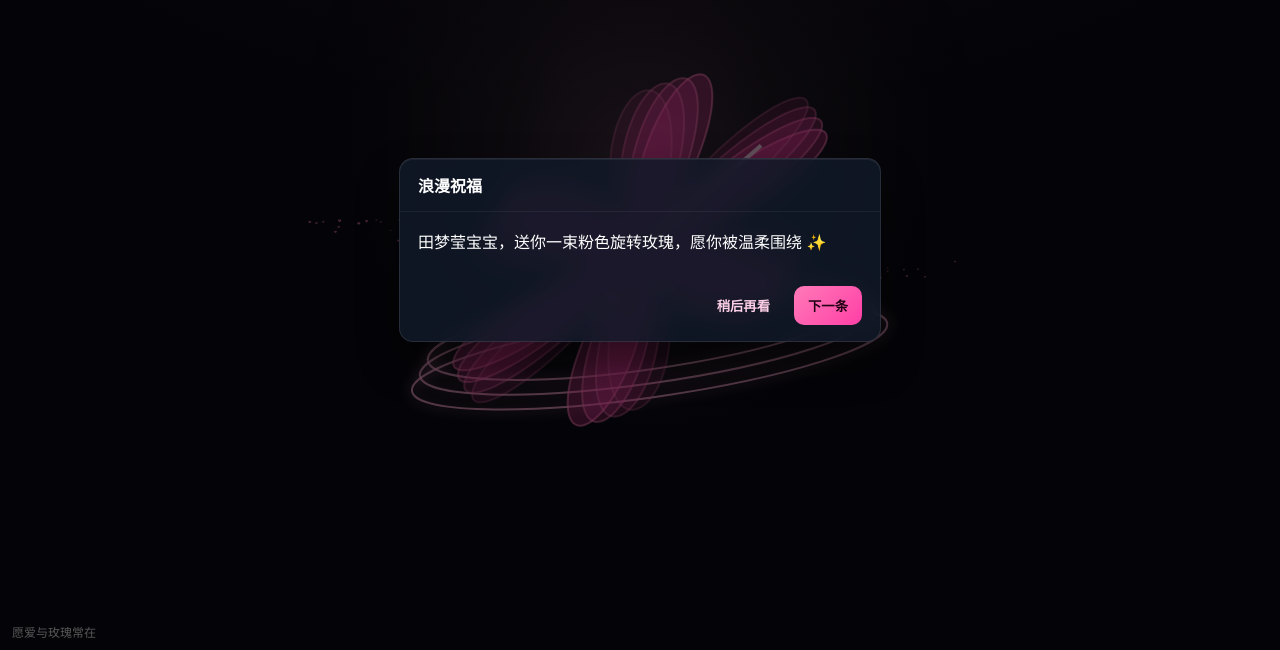
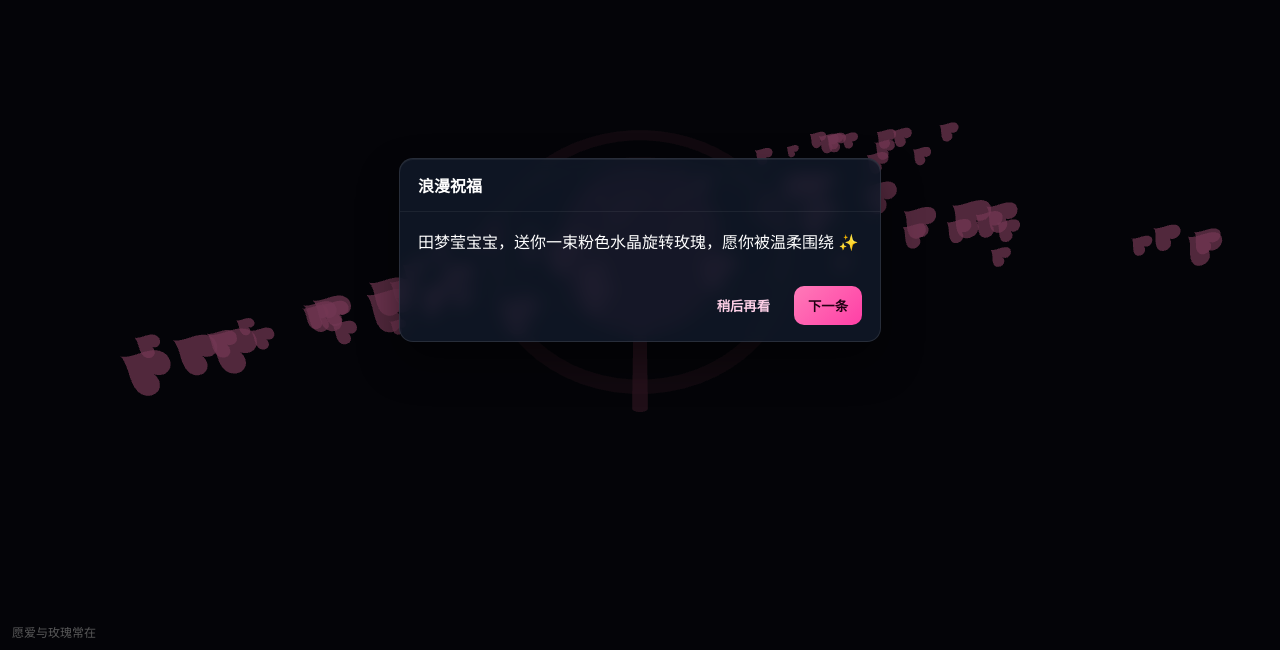
Before and after one commit to dexyy-max/pink-rose, a plain HTML site: page public/index.html in a window 1280 px wide. Shown: the part 150-800 px from the top of the page. Drawn offline with nearby package versions, Linux system fonts and the light colour scheme; animation ran at ten frames a second.

Commit message:
feat: 升级为3D水晶玫瑰效果，使用Three.js实现

```diff
--- a/public/index.html
+++ b/public/index.html
@@ -3,7 +3,7 @@
   <head>
     <meta charset="utf-8" />
     <meta name="viewport" content="width=device-width, initial-scale=1, maximum-scale=1" />
-    <title>粉色旋转玫瑰 · 祝福</title>
+    <title>粉色水晶旋转玫瑰 · 祝福</title>
     <style>
       :root{
         --bg:#0a0a12;
@@ -12,11 +12,11 @@
         --light:#ffe6f3;
         --overlay: rgba(0,0,0,.55);
       }
-      html,body{height:100%}
-      body{margin:0;background: radial-gradient(1200px 600px at 50% -100px, #1a1020 0%, var(--bg) 60%);color:#fff;font-family:-apple-system,BlinkMacSystemFont,"Segoe UI",Roboto,Helvetica,Arial,"Noto Sans",sans-serif;overflow:hidden}
-      #stage{position:absolute;inset:0;width:100%;height:100%;display:block}
-      .credit{position:fixed;left:12px;bottom:10px;opacity:.75;font-size:12px;user-select:none}
-      .modal-mask{position:fixed;inset:0;background:var(--overlay);display:none;align-items:center;justify-content:center;z-index:10;padding:16px}
+      html,body{height:100%;margin:0;overflow:hidden}
+      body{background: radial-gradient(1200px 600px at 50% -100px, #1a1020 0%, var(--bg) 60%);color:#fff;font-family:-apple-system,BlinkMacSystemFont,"Segoe UI",Roboto,Helvetica,Arial,"Noto Sans",sans-serif}
+      #container{position:absolute;inset:0;width:100%;height:100%}
+      .credit{position:fixed;left:12px;bottom:10px;opacity:.75;font-size:12px;user-select:none;z-index:5}
+      .modal-mask{position:fixed;inset:0;background:var(--overlay);display:none;align-items:center;justify-content:center;z-index:100;padding:16px}
       .modal{width:min(92vw,480px);background:rgba(17,25,40,.85);border:1px solid rgba(255,255,255,.1);border-radius:14px;box-shadow:0 20px 40px rgba(0,0,0,.45), inset 0 1px 0 rgba(255,255,255,.06);backdrop-filter:blur(8px)}
       .modal header{padding:14px 18px;border-bottom:1px solid rgba(255,255,255,.06);font-weight:600}
       .modal main{padding:18px;font-size:16px;line-height:1.6}
@@ -27,7 +27,7 @@
     </style>
   </head>
   <body>
-    <canvas id="stage"></canvas>
+    <div id="container"></div>
     <div class="credit">愿爱与玫瑰常在</div>
 
     <div id="modalMask" class="modal-mask" role="dialog" aria-modal="true" aria-hidden="true">
@@ -41,113 +41,228 @@
       </div>
     </div>
 
+    <script src="https://cdn.jsdelivr.net/npm/three@0.168.0/build/three.min.js"></script>
     <script>
-      const canvas = document.getElementById('stage');
-      const ctx = canvas.getContext('2d');
-      const DPR = Math.max(1, Math.min(2, window.devicePixelRatio || 1));
-      let W, H, CX, CY;
+
+      const container = document.getElementById('container');
+      let W = innerWidth, H = innerHeight;
+
+      // Scene
+      const scene = new THREE.Scene();
+      scene.background = new THREE.Color(0x0a0a12);
+
+      // Camera
+      const camera = new THREE.PerspectiveCamera(50, W/H, 0.1, 1000);
+      camera.position.set(0, 3, 12);
+      camera.lookAt(0, 0, 0);
+
+      // Renderer
+      const renderer = new THREE.WebGLRenderer({ antialias: true, alpha: true });
+      renderer.setSize(W, H);
+      renderer.setPixelRatio(Math.min(2, devicePixelRatio));
+      renderer.shadowMap.enabled = true;
+      container.appendChild(renderer.domElement);
+
       function resize(){
-        W = canvas.clientWidth = innerWidth;
-        H = canvas.clientHeight = innerHeight;
-        canvas.width = Math.floor(W * DPR);
-        canvas.height = Math.floor(H * DPR);
-        ctx.setTransform(DPR,0,0,DPR,0,0);
-        CX = W/2; CY = H/2 + Math.min(120, H*0.05);
+        W = innerWidth; H = innerHeight;
+        camera.aspect = W/H; camera.updateProjectionMatrix();
+        renderer.setSize(W, H);
       }
-      resize(); addEventListener('resize', resize);
+      addEventListener('resize', resize);
 
-      // hearts particles
-      const hearts = Array.from({length:120}, ()=>({
-        a: Math.random()*Math.PI*2,
-        r: 80 + Math.random()*260,
-        z: Math.random()*0.8+0.2,
-        spd: (Math.random()*0.4+0.2) * (Math.random()<0.5?-1:1)
-      }));
+      // Lights
+      const ambientLight = new THREE.AmbientLight(0xffffff, 0.4);
+      scene.add(ambientLight);
+      const pointLight1 = new THREE.PointLight(0xff7ab8, 1.2, 20);
+      pointLight1.position.set(3, 4, 5);
+      scene.add(pointLight1);
+      const pointLight2 = new THREE.PointLight(0xff3fa6, 0.8, 20);
+      pointLight2.position.set(-3, 4, -5);
+      scene.add(pointLight2);
 
-      // draw a heart at x,y, size, alpha
-      function heart(x,y,s,alpha){
-        ctx.save();
-        ctx.translate(x,y); ctx.scale(s,s);
-        ctx.globalAlpha = alpha;
-        ctx.fillStyle = 'rgba(255,122,184,0.9)';
-        ctx.beginPath();
-        for(let t=0;t<Math.PI*2;t+=0.2){
-          const hx = 16*Math.pow(Math.sin(t),3);
-          const hy = 13*Math.cos(t)-5*Math.cos(2*t)-2*Math.cos(3*t)-Math.cos(4*t);
-          t===0?ctx.moveTo(hx,-hy):ctx.lineTo(hx,-hy);
-        }
-        ctx.closePath(); ctx.fill();
-        ctx.restore();
+      // Pink crystal material
+      const pinkCrystalMaterial = new THREE.MeshPhysicalMaterial({
+        color: 0xff7ab8,
+        transparent: true,
+        opacity: 0.75,
+        metalness: 0.1,
+        roughness: 0.05,
+        clearcoat: 1.0,
+        clearcoatRoughness: 0.02,
+        emissive: 0xff3fa6,
+        emissiveIntensity: 0.15,
+      });
+
+      const stemMaterial = new THREE.MeshPhysicalMaterial({
+        color: 0xff7ab8,
+        transparent: true,
+        opacity: 0.7,
+        metalness: 0.05,
+        roughness: 0.1,
+      });
+
+      const leafMaterial = new THREE.MeshPhysicalMaterial({
+        color: 0xff8ac8,
+        transparent: true,
+        opacity: 0.8,
+        metalness: 0.08,
+        roughness: 0.05,
+      });
+
+      const ringMaterial = new THREE.MeshPhysicalMaterial({
+        color: 0xff7ab8,
+        transparent: true,
+        opacity: 0.3,
+        metalness: 0.0,
+        roughness: 0.0,
+        side: THREE.DoubleSide,
+      });
+
+      // Rose flower (deformed sphere)
+      const roseGeometry = new THREE.SphereGeometry(1.2, 30, 30);
+      const positions = roseGeometry.attributes.position;
+      for(let i=0; i<positions.count; i++){
+        const x = positions.getX(i), y = positions.getY(i), z = positions.getZ(i);
+        const r = Math.sqrt(x*x + y*y + z*z);
+        const scale = 1 + 0.15*Math.sin(r*8) * Math.cos(y*3);
+        positions.setXYZ(i, x*scale, y*scale, z*scale);
+      }
+      positions.needsUpdate = true;
+      roseGeometry.computeVertexNormals();
+      const roseFlower = new THREE.Mesh(roseGeometry, pinkCrystalMaterial);
+      roseFlower.castShadow = true;
+      scene.add(roseFlower);
+
+      // Stem
+      const stemGeometry = new THREE.CylinderGeometry(0.08, 0.12, 2.5, 16);
+      const stem = new THREE.Mesh(stemGeometry, stemMaterial);
+      stem.position.set(0, -1.25, 0);
+      scene.add(stem);
+
+      // Leaves
+      const leafGeometry1 = new THREE.PlaneGeometry(0.8, 0.5);
+      const leaf1 = new THREE.Mesh(leafGeometry1, leafMaterial);
+      leaf1.position.set(0.8, 0.3, 0);
+      leaf1.rotation.z = Math.PI/6;
+      scene.add(leaf1);
+
+      const leafGeometry2 = new THREE.PlaneGeometry(0.7, 0.4);
+      const leaf2 = new THREE.Mesh(leafGeometry2, leafMaterial);
+      leaf2.position.set(-0.8, 0.1, 0);
+      leaf2.rotation.z = -Math.PI/9;
+      scene.add(leaf2);
+
+      // Rings (orbital rings)
+      const ringGeometry = new THREE.RingGeometry(2, 2.2, 60);
+      const ring1 = new THREE.Mesh(ringGeometry, ringMaterial);
+      ring1.rotation.x = Math.PI/4;
+      scene.add(ring1);
+
+      const ring2 = new THREE.Mesh(ringGeometry, ringMaterial);
+      ring2.rotation.x = -Math.PI/4;
+      scene.add(ring2);
+
+      // Crystal fragments
+      const fragmentGeometry = new THREE.BoxGeometry(0.2, 0.2, 0.2);
+      const fragment1 = new THREE.Mesh(fragmentGeometry, pinkCrystalMaterial);
+      fragment1.position.set(-2.1, 0.5, 0.1);
+      scene.add(fragment1);
+
+      const fragment2 = new THREE.Mesh(fragmentGeometry, pinkCrystalMaterial);
+      fragment2.position.set(-2.3, 0.3, 0.05);
+      fragment2.scale.set(0.8, 0.8, 0.8);
+      scene.add(fragment2);
+
+      // Butterfly wings (simplified)
+      const wingGeometry = new THREE.PlaneGeometry(0.5, 0.4);
+      const butterflyWing1 = new THREE.Mesh(wingGeometry, leafMaterial);
+      butterflyWing1.position.set(2.0, 0.5, 0);
+      butterflyWing1.rotation.z = Math.PI/4;
+      scene.add(butterflyWing1);
+
+      const butterflyWing2 = new THREE.Mesh(wingGeometry, leafMaterial);
+      butterflyWing2.position.set(2.2, 0.3, 0);
+      butterflyWing2.rotation.z = -Math.PI/4;
+      scene.add(butterflyWing2);
+
+      // Heart particles
+      const hearts = [];
+      const heartShape = new THREE.Shape();
+      for(let t=0; t<Math.PI*2; t+=0.1){
+        const hx = 16*Math.pow(Math.sin(t),3);
+        const hy = 13*Math.cos(t)-5*Math.cos(2*t)-2*Math.cos(3*t)-Math.cos(4*t);
+        t===0 ? heartShape.moveTo(hx/10, -hy/10) : heartShape.lineTo(hx/10, -hy/10);
+      }
+      const heartGeometry = new THREE.ShapeGeometry(heartShape);
+      const heartMaterial = new THREE.MeshBasicMaterial({
+        color: 0xff7ab8,
+        transparent: true,
+        opacity: 0.7,
+      });
+
+      for(let i=0; i<80; i++){
+        const heart = new THREE.Mesh(heartGeometry, heartMaterial);
+        const angle = Math.random()*Math.PI*2;
+        const radius = 3 + Math.random()*4;
+        heart.position.set(
+          Math.cos(angle)*radius,
+          Math.sin(angle*1.3)*1.5,
+          Math.sin(angle)*radius
+        );
+        heart.scale.setScalar(0.08 + Math.random()*0.05);
+        heart.userData = { angle, radius, speed: (Math.random()*0.5+0.2)*(Math.random()<0.5?-1:1) };
+        scene.add(heart);
+        hearts.push(heart);
       }
 
-      // rose curve parameters
-      function drawRose(time){
-        // base glow
-        const grd = ctx.createRadialGradient(CX, CY-120, 10, CX, CY-160, 340);
-        grd.addColorStop(0,'rgba(255,170,210,.20)');
-        grd.addColorStop(1,'rgba(0,0,0,0)');
-        ctx.fillStyle = grd; ctx.beginPath(); ctx.arc(CX, CY-140, 340, 0, Math.PI*2); ctx.fill();
+      // Group for rotation
+      const roseGroup = new THREE.Group();
+      scene.add(roseGroup);
+      [roseFlower, stem, leaf1, leaf2, fragment1, fragment2, butterflyWing1, butterflyWing2].forEach(m=>{
+        const clone = m.clone();
+        clone.material = m.material.clone();
+        roseGroup.add(clone);
+        scene.remove(m);
+      });
 
-        // spinning rings
-        ctx.save();
-        ctx.translate(CX, CY);
-        ctx.rotate(time*0.6);
-        ctx.strokeStyle = 'rgba(255,170,210,.7)';
-        ctx.lineWidth = 2; ctx.shadowColor = 'rgba(255,170,210,.8)'; ctx.shadowBlur = 12;
-        for(let i=0;i<3;i++){
-          ctx.beginPath();
-          ctx.ellipse(0,-40-i*14, 220+i*10, 40, 0, 0, Math.PI*2);
-          ctx.stroke();
-        }
-        ctx.restore();
+      // Animation
+      let time = 0;
+      function animate(){
+        requestAnimationFrame(animate);
+        time += 0.01;
 
-        // rotating rose (polar curve r = a * (1 - sin(kθ)) )
-        ctx.save();
-        ctx.translate(CX, CY-40);
-        ctx.rotate(time*0.8);
-        const a = 140; const k = 6; // petals count approx k
-        ctx.lineWidth = 2;
-        for(let layer=0; layer<4; layer++){
-          const alpha = 0.55 - layer*0.1;
-          ctx.strokeStyle = `rgba(255,122,184,${alpha})`;
-          ctx.fillStyle = `rgba(255,63,166,${alpha*0.6})`;
-          ctx.beginPath();
-          for(let t=0; t<=Math.PI*2+0.001; t+=0.01){
-            const r = a*(1 - 0.6*Math.sin(k*t + layer*0.6));
-            const x = r*Math.cos(t)*0.6; // squash for perspective
-            const y = r*Math.sin(t);
-            t===0?ctx.moveTo(x,y):ctx.lineTo(x,y);
-          }
-          ctx.closePath(); ctx.fill(); ctx.stroke();
-        }
-        // stem
-        ctx.strokeStyle = 'rgba(220,190,210,.9)'; ctx.lineWidth = 4;
-        ctx.beginPath(); ctx.moveTo(0,0); ctx.lineTo(0,160); ctx.stroke();
-        ctx.restore();
-      }
+        // Rotate rose group
+        roseGroup.rotation.y = time * 0.6;
+        roseGroup.rotation.x = Math.sin(time*0.5) * 0.1;
 
-      let start = performance.now();
-      function draw(){
-        const t = (performance.now()-start)/1000;
-        ctx.clearRect(0,0,W,H);
+        // Rotate rings
+        ring1.rotation.z += 0.005;
+        ring2.rotation.z -= 0.005;
 
-        // orbit hearts
+        // Animate hearts
         hearts.forEach(h=>{
-          h.a += h.spd*0.01;
-          const x = CX + Math.cos(h.a)*h.r;
-          const y = CY - 40 + Math.sin(h.a*1.3)*30;
-          heart(x,y, 0.06*h.z + 0.04, 0.5*h.z + 0.25);
+          h.userData.angle += h.userData.speed * 0.01;
+          const r = h.userData.radius;
+          h.position.set(
+            Math.cos(h.userData.angle)*r,
+            Math.sin(h.userData.angle*1.3)*1.5,
+            Math.sin(h.userData.angle)*r
+          );
+          h.rotation.z += 0.02;
         });
 
-        drawRose(t);
+        // Butterfly wing flapping
+        const flap = Math.sin(time*8)*0.2;
+        butterflyWing1.rotation.z = Math.PI/4 + flap;
+        butterflyWing2.rotation.z = -Math.PI/4 - flap;
 
-        requestAnimationFrame(draw);
+        renderer.render(scene, camera);
       }
-      draw();
+      animate();
 
       // Popups
       const wishes = [
-        '田梦莹宝宝，送你一束粉色旋转玫瑰，愿你被温柔围绕 ✨',
+        '田梦莹宝宝，送你一束粉色水晶旋转玫瑰，愿你被温柔围绕 ✨',
         '好好吃饭，照顾好自己，能量满满！',
         '天天开心，所念皆如愿，所行皆坦途。',
         '天气冷了记得添衣服，别感冒啦～',
@@ -165,4 +280,4 @@
       setTimeout(()=>showModal(wishes[0]), 2400);
     </script>
   </body>
-  </html>
+</html>
```
